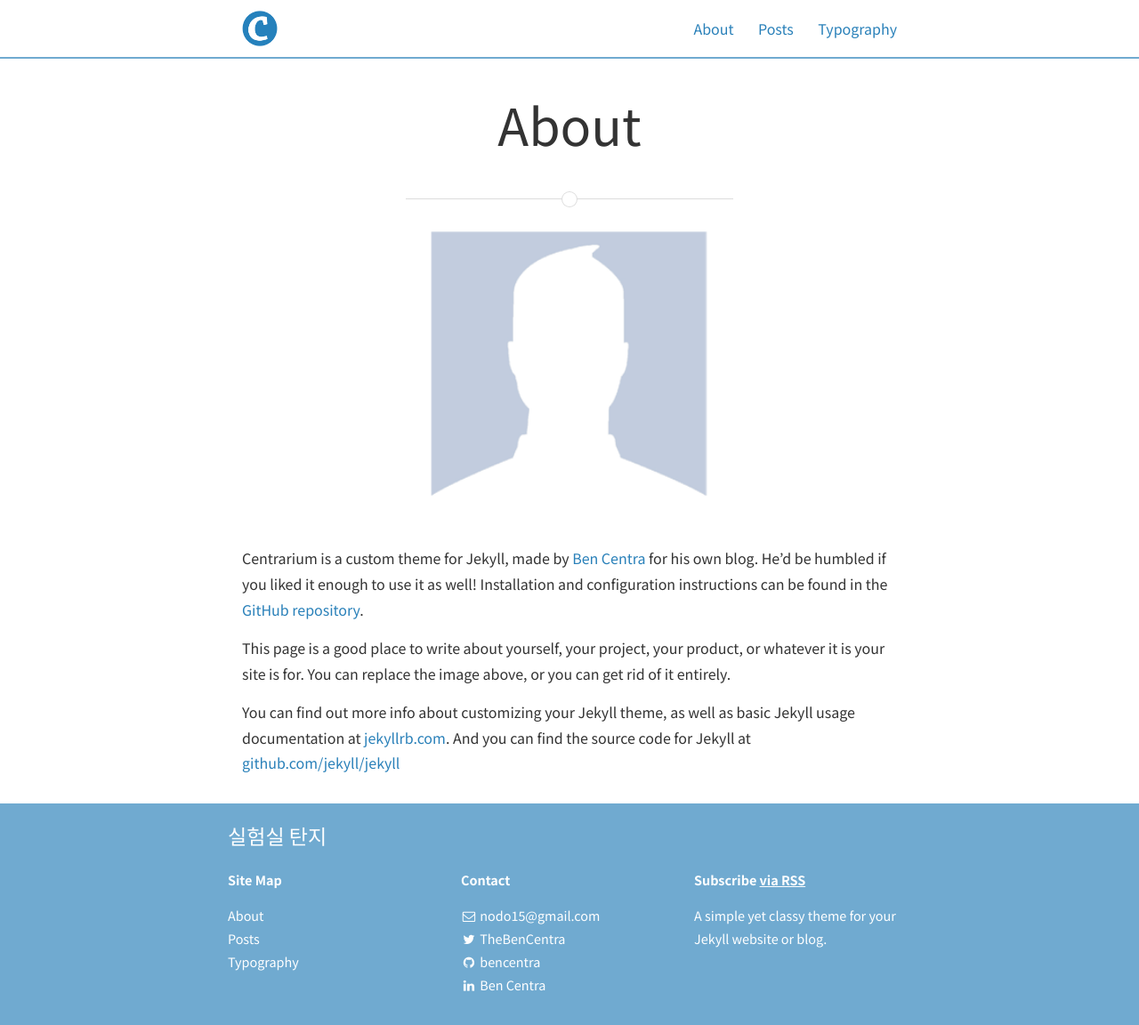
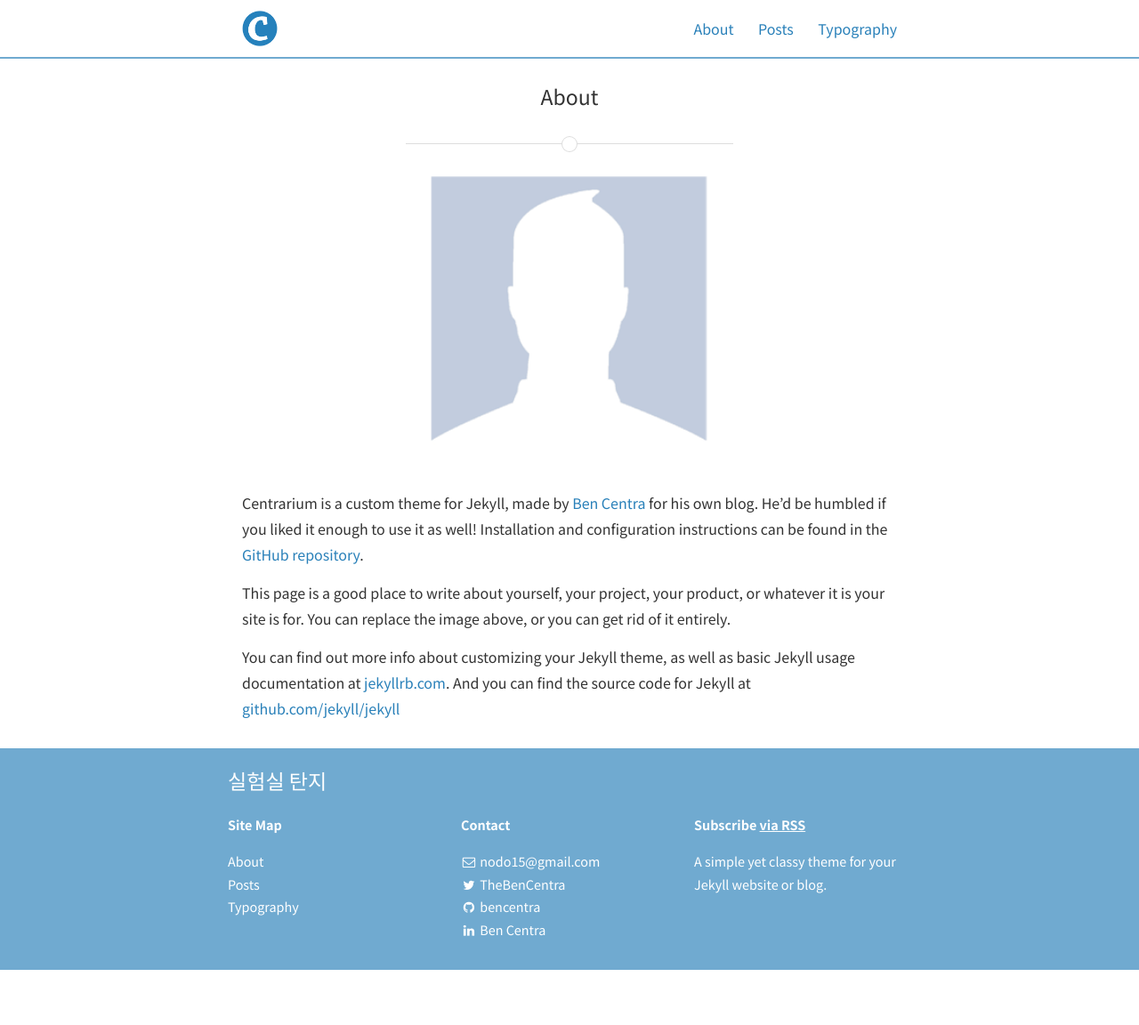
Before and after one commit to tanji3000/tanji3000.github.io, a Jekyll site: the page built from about.md, in a window 1280 px wide. Shown: the whole page at 89% size. Built offline with Jekyll 4.4.1, drawn with Linux system fonts in a browser that asks for light colours; nearby versions of some CDN libraries; after the commit the page ends 1090 px from its top, so only the background shows below that.

Commit message:
Update _typography.scss

```diff
--- a/_sass/base/_typography.scss
+++ b/_sass/base/_typography.scss
@@ -22,7 +22,7 @@ h6 {
   margin: 0 0 rem($base-font-size);
 }
 h1 {
-	font-size: modular-scale(7);
+	font-size: modular-scale(2);
 }
 h2 {
 	font-size: modular-scale(3);
```
